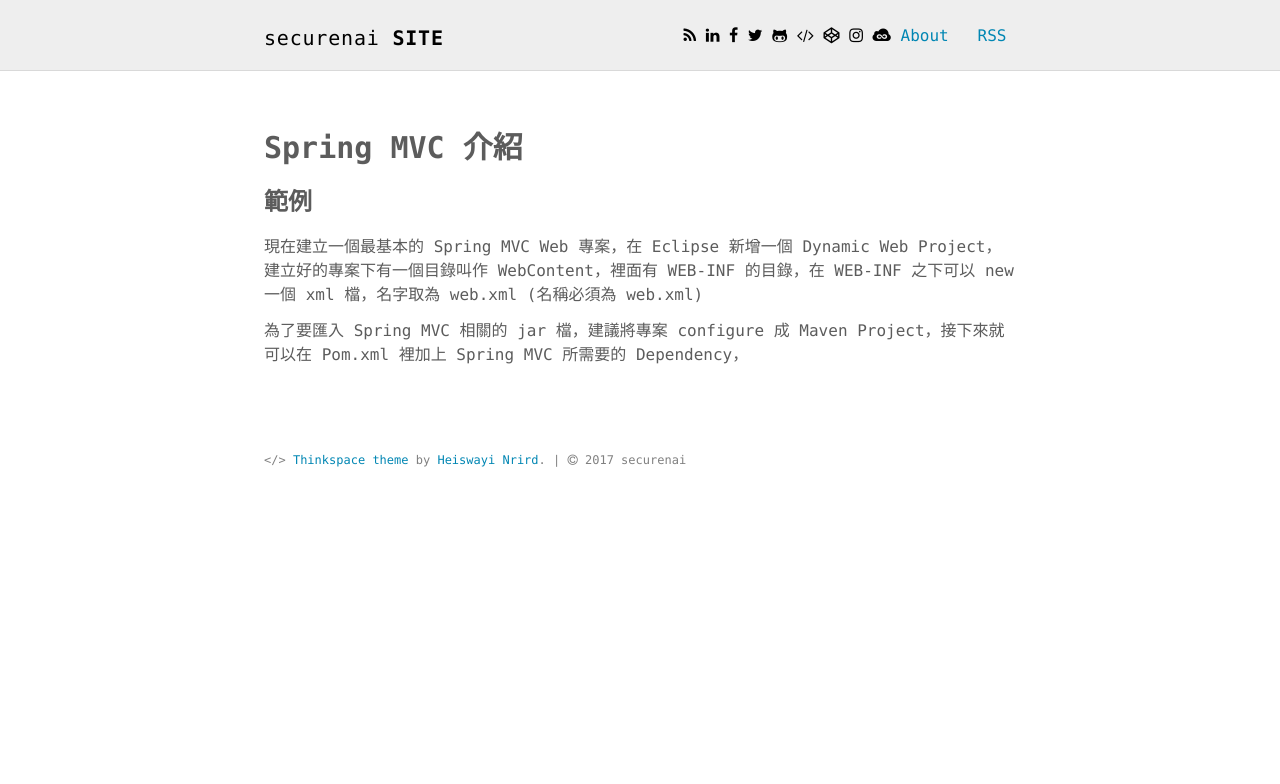
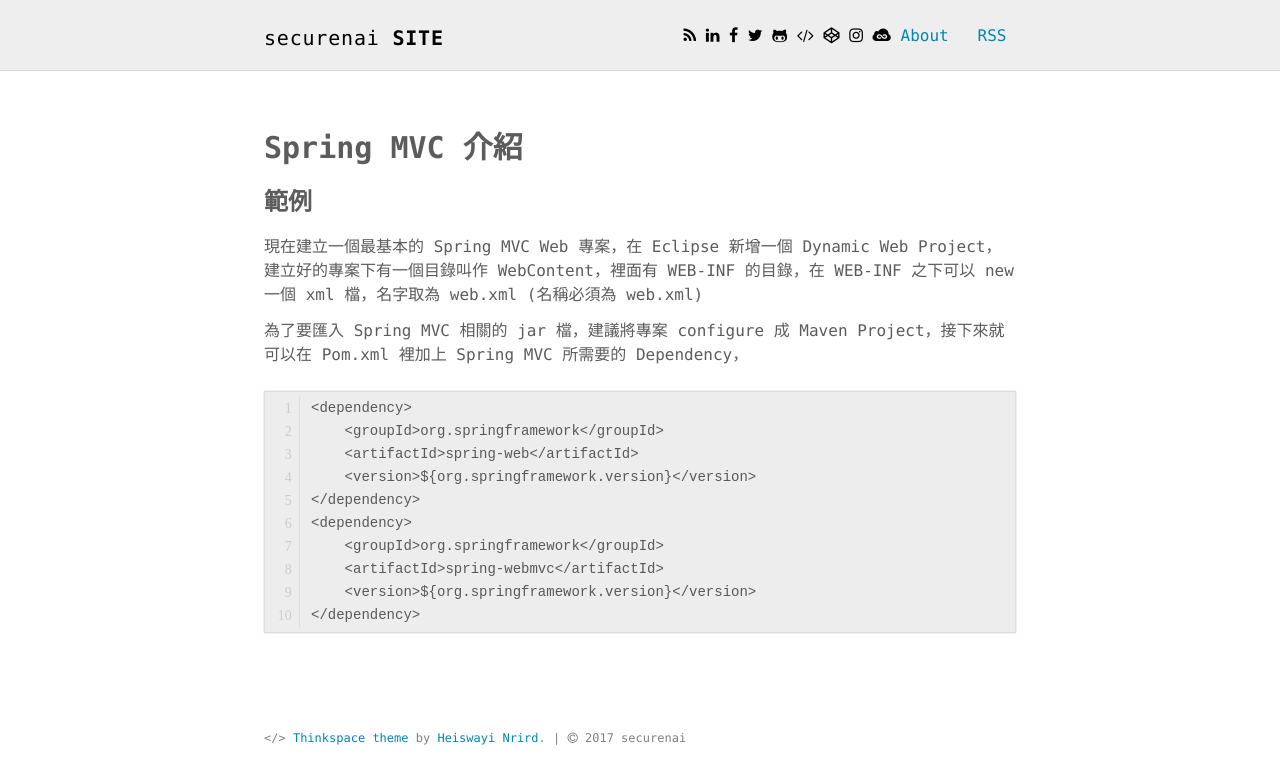
Before and after one commit to securenai/securenai.github.io, a Jekyll site: the page built from spring/spring_mvc_page01.md, in a window 1280 px wide. Shown: the top 784 px of the page. Built offline with Jekyll 4.4.1, drawn with Linux system fonts in a browser that asks for light colours; our own code applies the rules of GitHub Pages for plain Markdown files.

Commit message:
Update spring_mvc_page01.md

````diff
--- a/spring/spring_mvc_page01.md
+++ b/spring/spring_mvc_page01.md
@@ -16,3 +16,16 @@ published: true
 現在建立一個最基本的 Spring MVC Web 專案，在 Eclipse 新增一個 Dynamic Web Project，建立好的專案下有一個目錄叫作 WebContent，裡面有 WEB-INF 的目錄，在 WEB-INF 之下可以 new 一個 xml 檔，名字取為 web.xml (名稱必須為 web.xml)
 
 為了要匯入 Spring MVC 相關的 jar 檔，建議將專案 configure 成 Maven Project，接下來就可以在 Pom.xml 裡加上 Spring MVC 所需要的 Dependency，
+
+```
+<dependency>
+    <groupId>org.springframework</groupId>
+    <artifactId>spring-web</artifactId>
+    <version>${org.springframework.version}</version>
+</dependency>
+<dependency>
+    <groupId>org.springframework</groupId>
+    <artifactId>spring-webmvc</artifactId>
+    <version>${org.springframework.version}</version>
+</dependency>
+```
````
